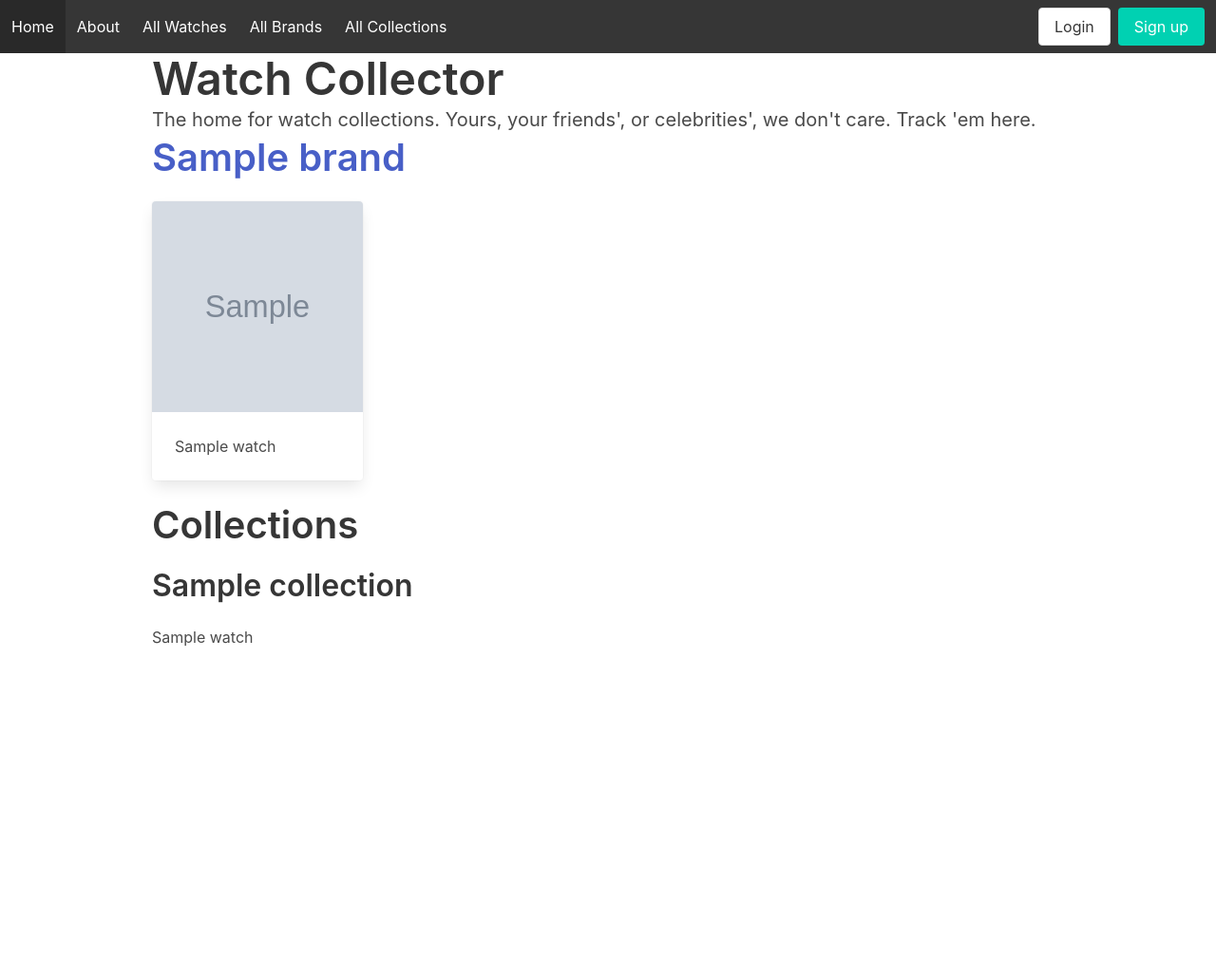
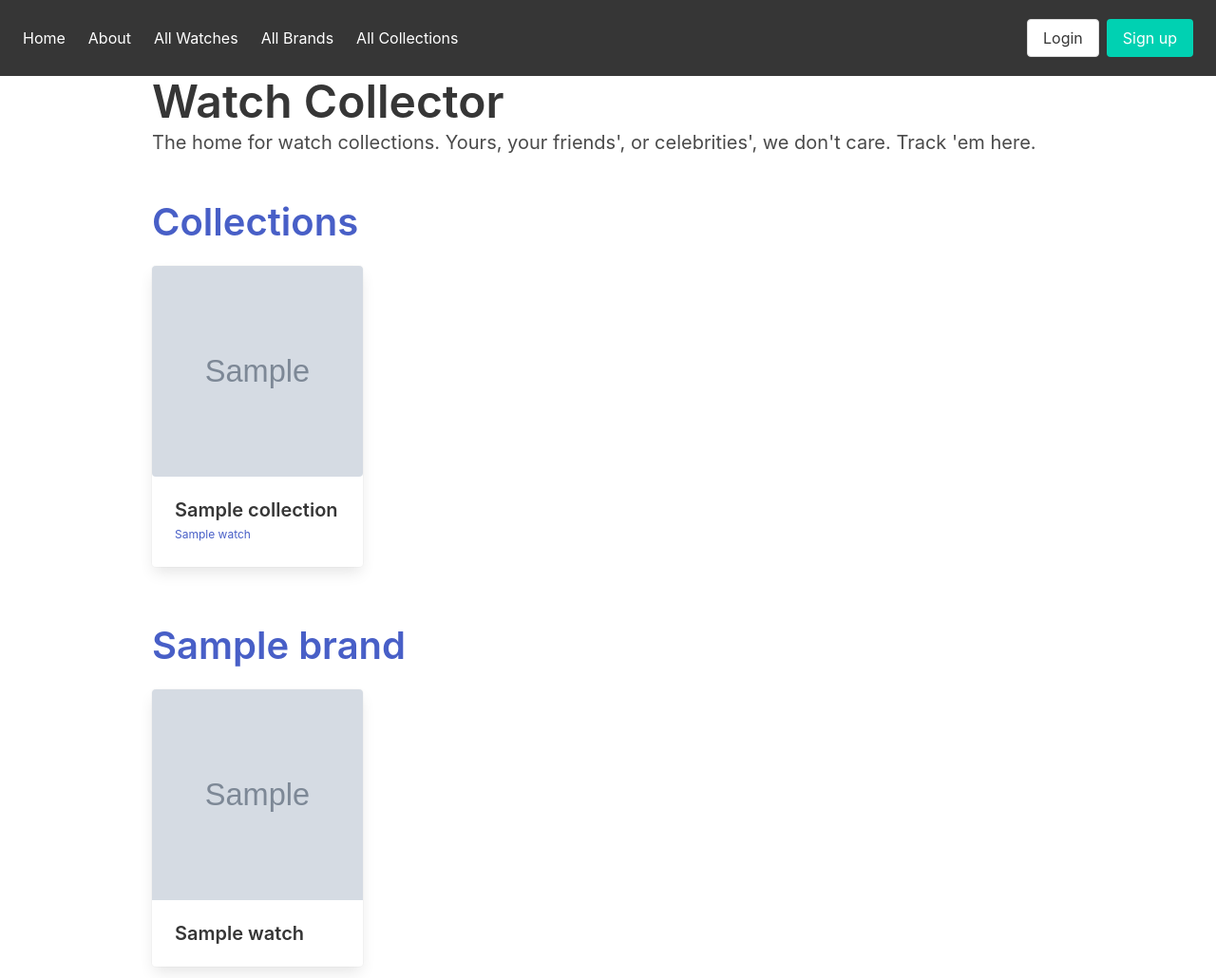
Before and after one commit to StevieC7/watch-collector, a Django app: page / in a window 1280 px wide. Shown: the whole page at 95% size. Before the commit the page ends 680 px from the top, so only its background shows below. Run offline with Django 4.2, Linux system fonts and the light colour scheme; tables that the repository leaves empty hold one stand-in row (values such as "Sample post"); grey boxes marked "Sample" are stand-in pictures.

Commit message:
Add more stylin

```diff
--- a/main_app/templates/about.html
+++ b/main_app/templates/about.html
@@ -5,4 +5,5 @@ About
 {% block content %}
 <h1 class="title is-1">About Watch Collector</h1>
 <p>A CRUD app for tracking your watch collection.</p>
+<p>Made with Django by Steven Calhoun (<a href="https://www.github.com/steviec7" target="_blank">Github</a>)</p>
 {% endblock %}
--- a/main_app/templates/base.html
+++ b/main_app/templates/base.html
@@ -21,7 +21,7 @@
     </script>
 </head>
 <body>
-    <nav class="navbar is-dark">
+    <nav class="navbar is-dark p-3">
         <div class="navbar-brand">
             <a class="navbar-item" href="{% url 'home' %}">Home</a>
             <a role="button" class="navbar-burger" aria-label="menu" aria-expanded="false">
--- a/main_app/templates/home.html
+++ b/main_app/templates/home.html
@@ -5,8 +5,33 @@ Home
 {% block content %}
 <h1 class="title is-1">Watch Collector</h1>
 <h2 class="subtitle">The home for watch collections. Yours, your friends', or celebrities', we don't care. Track 'em here.</h2>
+{% if collections %}
+<h2 class="title is-2 mt-6"><a href="{% url 'collection_index' %}">Collections</a></h2>
+<div class="columns is-multiline">
+    {% for collection in collections %}
+    <div class="column is-one-quarter">
+        <a href="{% url 'collection_inspect' collection.pk %}">
+            <div class="card">
+                <div class="card-image">
+                    <figure class="image is-square">
+                        <img src="{{collection.watches.first.image}}" style="object-fit: cover;">
+                    </figure>
+                </div>
+                <div class="card-content">
+                    <h3 class="title is-5">{{collection.name}}</h3>
+                    <ul>
+                        {% for watch in collection.watches.all %}
+                        <li><a href="/watches/{{watch.pk}}" class="is-size-7">{{watch.name}}</a></li>
+                        {% endfor %}
+                    </ul>
+                </div>
+            </div>
+        </a>
+    </div>
+    {% endfor %}
+</div>
 {% for brand in brands %}
-<h2 class="title is-2"><a href="{% url 'brand_inspect' brand.pk %}">{{ brand.name }}</a></h2>
+<h2 class="title is-2 mt-6"><a href="{% url 'brand_inspect' brand.pk %}">{{ brand.name }}</a></h2>
 <div class="columns is-multiline">
     {% for watch in brand.watches.all %}
     <div class="column is-one-quarter">
@@ -18,7 +43,7 @@ Home
                     </figure>
                 </div>
                 <div class="card-content">
-                    <p>{{watch.name}}</p>
+                    <h3 class="title is-5">{{watch.name}}</h3>
                 </div>
             </div>
         </a>
@@ -26,13 +51,5 @@ Home
     {% endfor %}
 </div>
 {% endfor %}
-{% if collections %}
-<h2 class="title is-2">Collections</h2>
-{% for collection in collections %}
-<h3 class="title is-3">{{collection.name}}</h3>
-    {% for watch in collection.watches.all %}
-    <p>{{watch.name}}</p>
-    {% endfor %}
-{% endfor %}
 {% endif %}
 {% endblock %}
--- a/main_app/templates/index.html
+++ b/main_app/templates/index.html
@@ -10,12 +10,12 @@ All Watches
         <a href="{% url 'inspect' watch.pk %}">
             <div class="card">
                 <div class="card-image">
-                    <figure class="image">
-                        <img src="{{watch.image}}" />
+                    <figure class="image is-square">
+                        <img src="{{watch.image}}" style="object-fit: cover; object-position: center;" />
                     </figure>
                 </div>
                 <div class="card-content">
-                    <h3 class="title is-3">{{watch.name}}</h3>
+                    <h3 class="title is-5">{{watch.name}}</h3>
                     <p>Size: {{watch.size}}</p>
                     <p>Color: {{watch.primary_color}}</p>
                 </div>
```
Also changed, not shown: main_app/templates/brand_index.html (+10 -3 lines), main_app/templates/collection_index.html (+11 -4 lines), main_app/templates/collection_inspect.html (+15 -7 lines).
